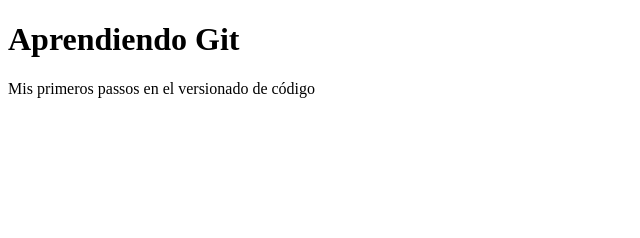
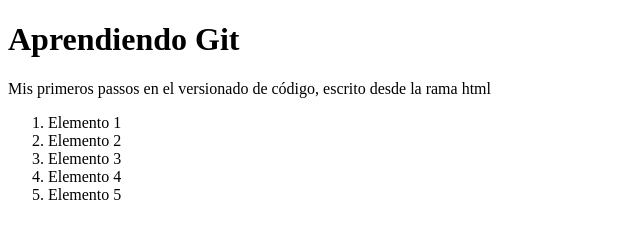
Before and after one commit to JoaquinLeo/practicando-git, a plain HTML site: page index.html in a window 1280 px wide. Shown: the whole page, without its empty margins (0-640 px from the left). Drawn offline with Linux system fonts and the light colour scheme.

```diff
--- a/index.html
+++ b/index.html
@@ -9,7 +9,15 @@
 <body>
     <h1>Aprendiendo Git</h1>
     <p>
-        Mis primeros passos en el versionado de código
+        Mis primeros passos en el versionado de código, escrito desde la rama html
     </p>
+    <ol>
+        <li>Elemento 1</li>
+        <li>Elemento 2</li>
+        <li>Elemento 3</li>
+        <li>Elemento 4</li>
+        <li>Elemento 5</li>
+    </ol>
+    <script src="index.html"></script>
 </body>
 </html>
```
